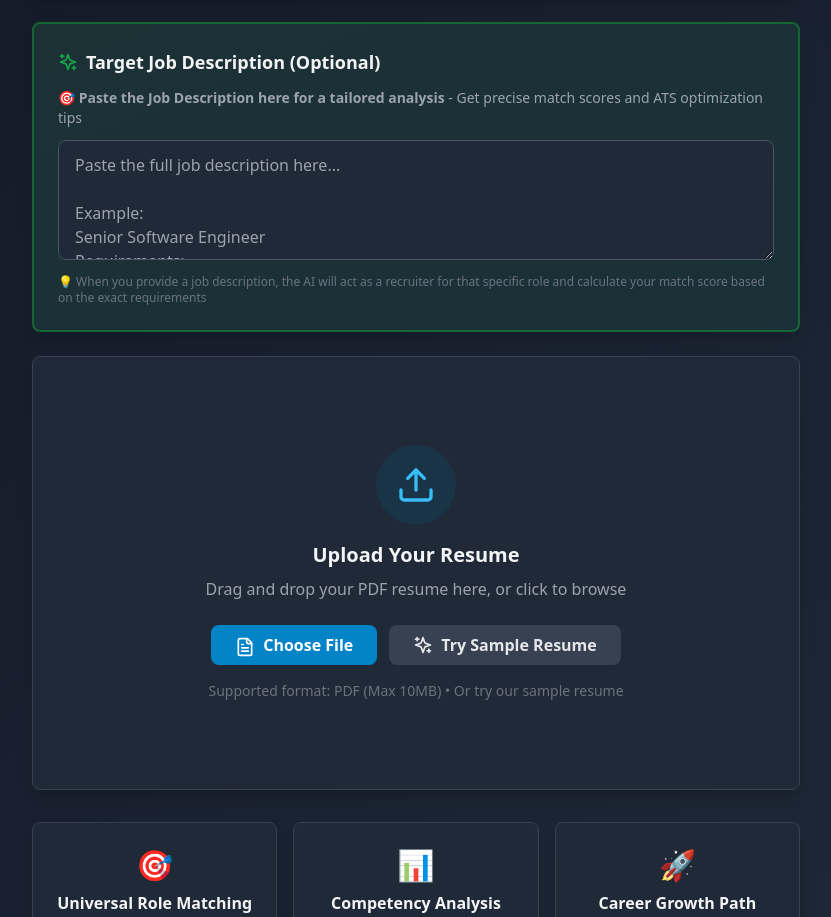
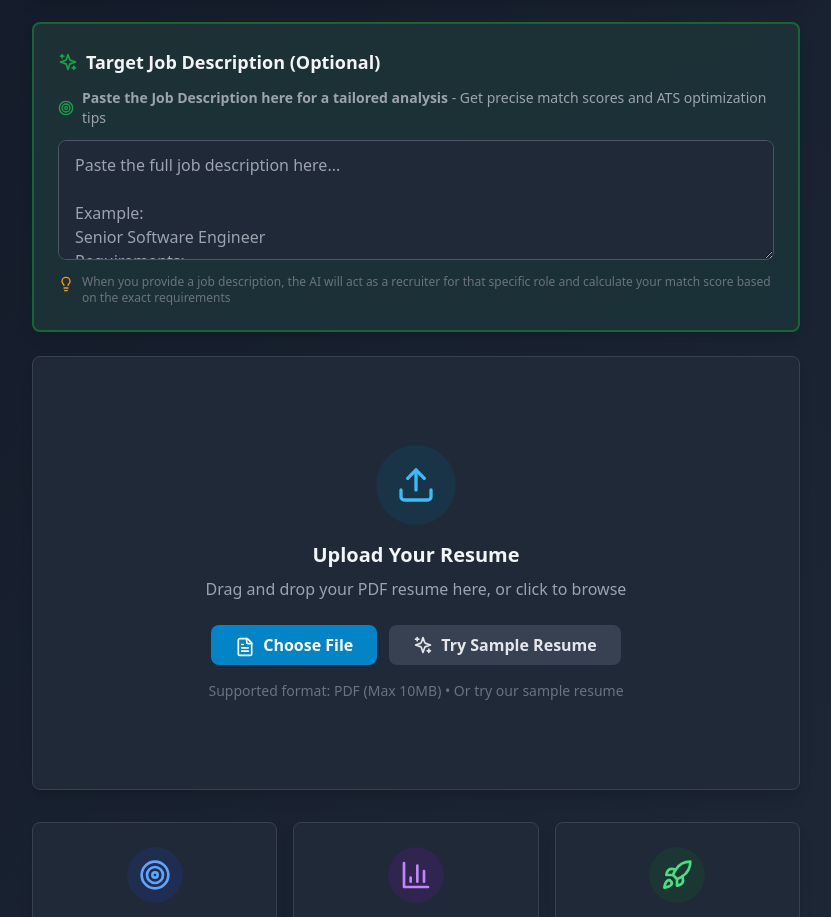
Before and after one commit to cnhdavid/Smart-Career-Analyzer, a React (Vite) app in the folder frontend/: page / in a window 1280 px wide. Shown: the part 455-1372 px from the top of the page, without its empty margins (224-1055 px from the left). Built offline with nearby package versions, Linux system fonts and the light colour scheme.

Commit message:
filler emojis swapped with actual icons

```diff
--- a/frontend/src/components/Dashboard.jsx
+++ b/frontend/src/components/Dashboard.jsx
@@ -1,4 +1,4 @@
-import { RotateCcw, TrendingUp, Award, BookOpen, Target, Download, Sparkles, Briefcase, Zap, CheckCircle, AlertTriangle } from 'lucide-react'
+import { RotateCcw, TrendingUp, Award, BookOpen, Target, Download, Sparkles, Briefcase, Zap, CheckCircle, AlertTriangle, FileSearch } from 'lucide-react'
 import RadarChart from './RadarChart'
 import RoleMatchCard from './RoleMatchCard'
 import SkillsList from './SkillsList'
@@ -63,7 +63,7 @@ function Dashboard({ data, onReset }) {
         <div className="card bg-gradient-to-br from-green-50 to-emerald-50 dark:from-green-900/20 dark:to-emerald-900/20 border-2 border-green-200 dark:border-green-800">
           <div className="flex items-start gap-3">
             <div className="bg-green-600 p-2 rounded-lg">
-              <CheckCircle className="w-6 h-6 text-white" />
+              <FileSearch className="w-6 h-6 text-white" />
             </div>
             <div className="flex-1">
               <h3 className="text-lg font-semibold mb-3 text-green-900 dark:text-green-100">
@@ -73,18 +73,23 @@ function Dashboard({ data, onReset }) {
                 Applicant Tracking Systems (ATS) scan resumes before human eyes see them. Here's how to improve your resume's compatibility:
               </p>
               <div className="space-y-2">
-                {data.ats_feedback.map((tip, index) => (
+                {data.ats_feedback.map((tip, index) => {
+                  const cleanTip = tip.replace(/^[⚠️📋📊🎯✅]+\s*/, '')
+                  const isWarning = tip.includes('⚠️') || tip.toLowerCase().includes('missing') || tip.toLowerCase().includes('should') || tip.toLowerCase().includes('consider')
+
+                  return (
                     <div key={index} className="flex items-start gap-2 p-3 bg-white dark:bg-gray-800 rounded-lg border border-green-200 dark:border-green-700">
-                    {tip.startsWith('⚠️') || tip.startsWith('📋') || tip.startsWith('📊') || tip.startsWith('🎯') ? (
+                      {isWarning ? (
                         <AlertTriangle className="w-5 h-5 text-amber-600 flex-shrink-0 mt-0.5" />
                       ) : (
                         <CheckCircle className="w-5 h-5 text-green-600 flex-shrink-0 mt-0.5" />
                       )}
                       <p className="text-gray-700 dark:text-gray-300 text-sm">
-                      {tip}
+                        {cleanTip}
                       </p>
                     </div>
-                ))}
+                  )
+                })}
               </div>
             </div>
           </div>
--- a/frontend/src/components/RoleMatchCard.jsx
+++ b/frontend/src/components/RoleMatchCard.jsx
@@ -1,5 +1,5 @@
 import { useState } from 'react'
-import { CheckCircle2, XCircle, ExternalLink, BookOpen, X } from 'lucide-react'
+import { CheckCircle2, AlertCircle, ExternalLink, BookOpen, X } from 'lucide-react'
 
 function RoleMatchCard({ role, score, skillGaps }) {
   const [selectedSkill, setSelectedSkill] = useState(null)
@@ -88,7 +88,7 @@ function RoleMatchCard({ role, score, skillGaps }) {
                 onClick={() => handleSkillClick(skill)}
                 className="w-full flex items-center gap-2 text-sm text-gray-600 dark:text-gray-400 hover:text-primary-600 dark:hover:text-primary-400 transition-colors cursor-pointer group"
               >
-                <XCircle className="w-4 h-4 text-red-500 flex-shrink-0 group-hover:scale-110 transition-transform" />
+                <AlertCircle className="w-4 h-4 text-red-500 flex-shrink-0 group-hover:scale-110 transition-transform" />
                 <span className="group-hover:underline">{skill}</span>
                 <BookOpen className="w-3 h-3 ml-auto opacity-0 group-hover:opacity-100 transition-opacity" />
               </button>
--- a/frontend/src/components/UploadZone.jsx
+++ b/frontend/src/components/UploadZone.jsx
@@ -1,5 +1,5 @@
 import { useState, useRef } from 'react'
-import { Upload, FileText, AlertCircle, Loader2, Target, Sparkles } from 'lucide-react'
+import { Upload, FileText, AlertCircle, Loader2, Target, Sparkles, Lightbulb, BarChart3, Rocket } from 'lucide-react'
 import axios from 'axios'
 
 const API_URL = 'http://localhost:8000'
@@ -231,8 +231,9 @@ function UploadZone({ onAnalysisComplete, isLoading, setIsLoading }) {
           <Sparkles className="w-5 h-5 text-green-600" />
           <h3 className="text-lg font-semibold">Target Job Description (Optional)</h3>
         </div>
-        <p className="text-sm text-gray-600 dark:text-gray-400 mb-3">
-          <strong>🎯 Paste the Job Description here for a tailored analysis</strong> - Get precise match scores and ATS optimization tips
+        <p className="text-sm text-gray-600 dark:text-gray-400 mb-3 flex items-center gap-2">
+          <Target className="w-4 h-4 text-green-600 flex-shrink-0" />
+          <span><strong>Paste the Job Description here for a tailored analysis</strong> - Get precise match scores and ATS optimization tips</span>
         </p>
         <textarea
           value={jobDescription}
@@ -241,8 +242,9 @@ function UploadZone({ onAnalysisComplete, isLoading, setIsLoading }) {
           className="w-full px-4 py-3 border border-gray-300 dark:border-gray-600 rounded-lg focus:ring-2 focus:ring-green-500 focus:border-transparent bg-white dark:bg-gray-800 text-gray-900 dark:text-gray-100 min-h-[120px] resize-y"
           disabled={isLoading}
         />
-        <p className="text-xs text-gray-500 dark:text-gray-500 mt-2">
-          💡 When you provide a job description, the AI will act as a recruiter for that specific role and calculate your match score based on the exact requirements
+        <p className="text-xs text-gray-500 dark:text-gray-500 mt-2 flex items-start gap-2">
+          <Lightbulb className="w-4 h-4 text-amber-500 flex-shrink-0 mt-0.5" />
+          <span>When you provide a job description, the AI will act as a recruiter for that specific role and calculate your match score based on the exact requirements</span>
         </p>
       </div>
 
@@ -322,21 +324,33 @@ function UploadZone({ onAnalysisComplete, isLoading, setIsLoading }) {
 
       <div className="mt-8 grid grid-cols-1 md:grid-cols-3 gap-4">
         <div className="card text-center">
-          <div className="text-3xl mb-2">🎯</div>
+          <div className="flex justify-center mb-3">
+            <div className="bg-blue-100 dark:bg-blue-900/30 p-3 rounded-full">
+              <Target className="w-8 h-8 text-blue-600 dark:text-blue-400" />
+            </div>
+          </div>
           <h4 className="font-semibold mb-1">Universal Role Matching</h4>
           <p className="text-sm text-gray-600 dark:text-gray-400">
             See how you match across ANY industry and role
           </p>
         </div>
         <div className="card text-center">
-          <div className="text-3xl mb-2">📊</div>
+          <div className="flex justify-center mb-3">
+            <div className="bg-purple-100 dark:bg-purple-900/30 p-3 rounded-full">
+              <BarChart3 className="w-8 h-8 text-purple-600 dark:text-purple-400" />
+            </div>
+          </div>
           <h4 className="font-semibold mb-1">Competency Analysis</h4>
           <p className="text-sm text-gray-600 dark:text-gray-400">
             Visual breakdown of your key competencies
           </p>
         </div>
         <div className="card text-center">
-          <div className="text-3xl mb-2">🚀</div>
+          <div className="flex justify-center mb-3">
+            <div className="bg-green-100 dark:bg-green-900/30 p-3 rounded-full">
+              <Rocket className="w-8 h-8 text-green-600 dark:text-green-400" />
+            </div>
+          </div>
           <h4 className="font-semibold mb-1">Career Growth Path</h4>
           <p className="text-sm text-gray-600 dark:text-gray-400">
             Personalized recommendations for your next step
```
Lines whose indentation alone changed are shown as unchanged.
